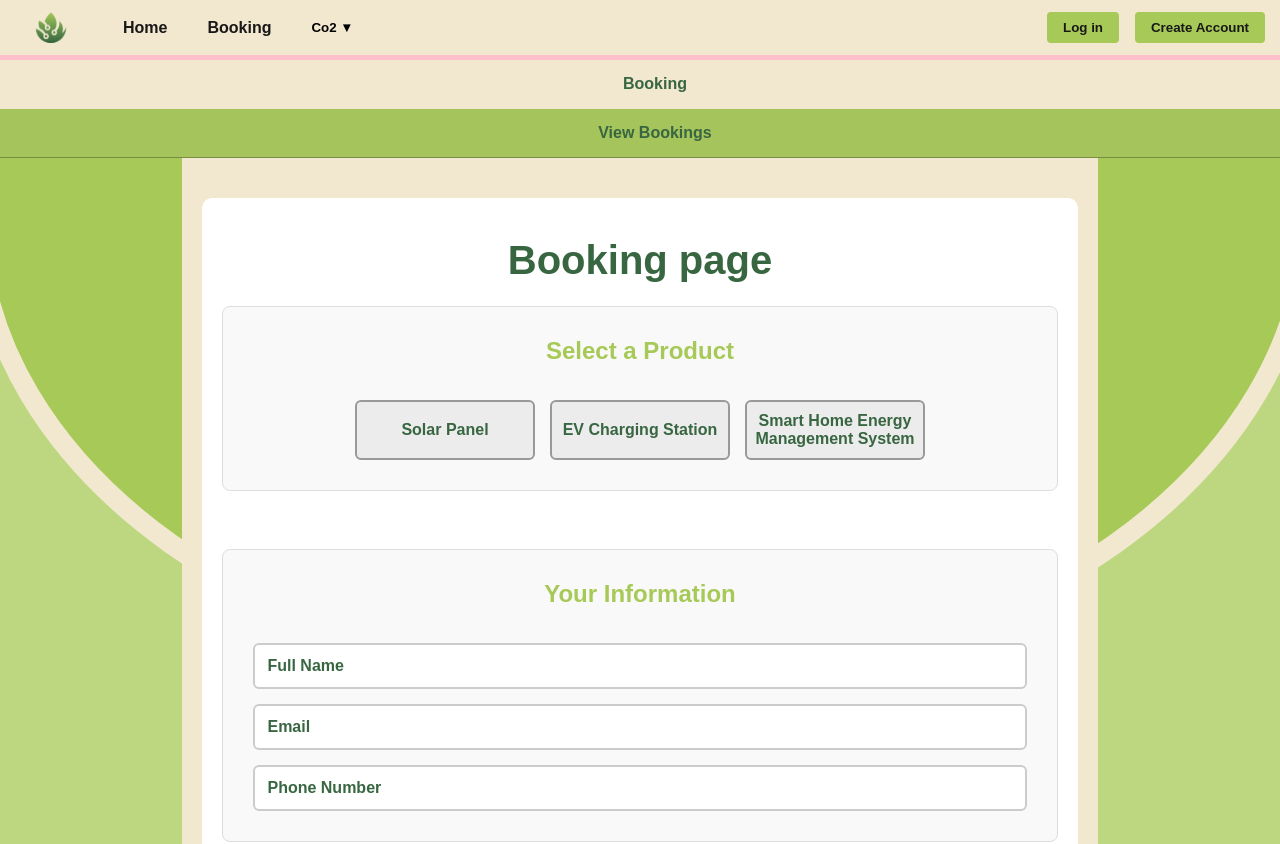
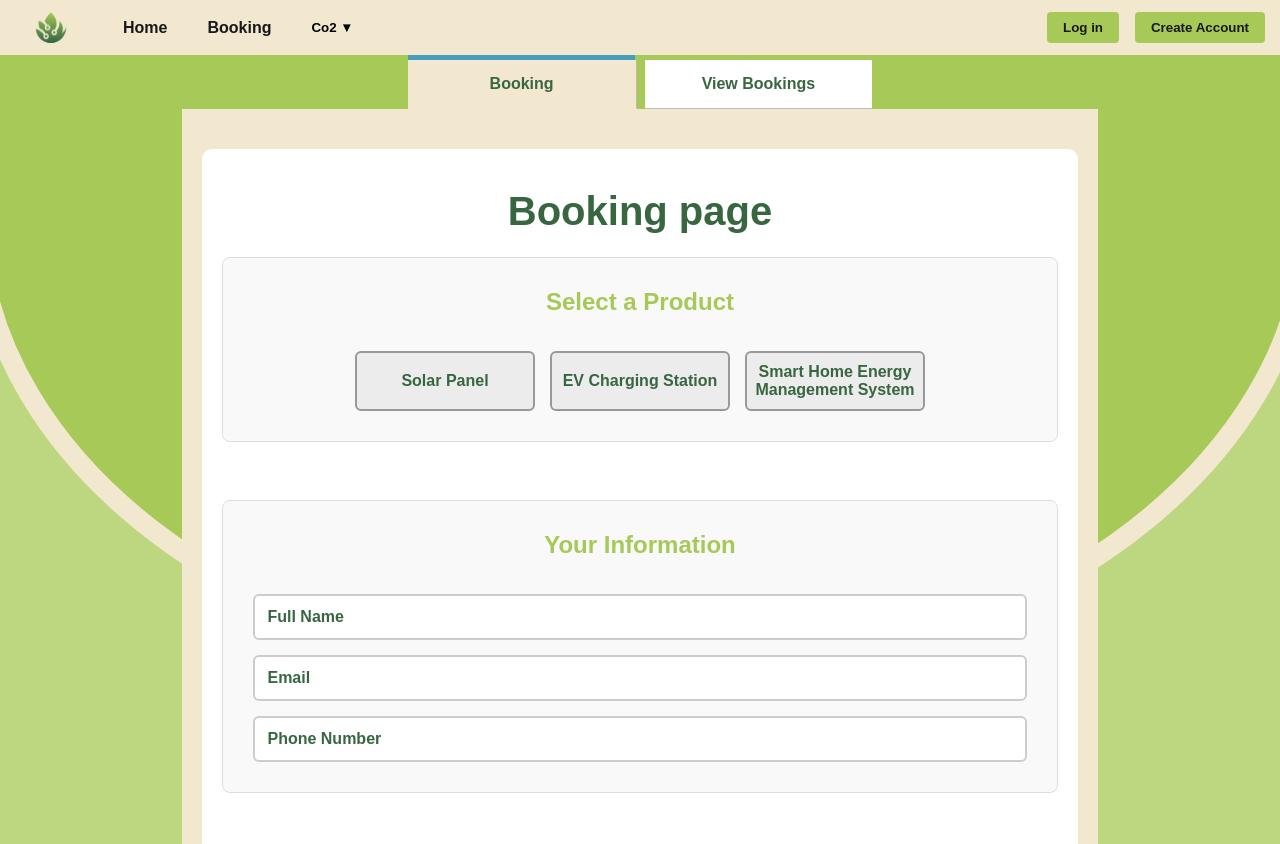
Before and after one commit to SolomonBenham-Lent/Rolsa-OSP, a React (Vite) app in the folder frontend/: page /booking in a window 1280 px wide. Shown: the top 844 px of the page. Built offline with nearby package versions, Linux system fonts and the light colour scheme.

Commit message:
tabs update

```diff
--- a/frontend/src/pages/booking.jsx
+++ b/frontend/src/pages/booking.jsx
@@ -182,7 +182,6 @@ function Booking() {
   return (
     <>
     <div className="mainContainer">
-
       <div className="block-tabs">
         <div className={toggleState === 1 ? "tabs active-tabs" : "tabs"}
         onClick={() => toggleTab(1)}>Booking</div>
@@ -190,9 +189,7 @@ function Booking() {
         <div className={toggleState === 2 ? "tabs active-tabs" : "tabs"}
         onClick={() => toggleTab(2)}>View Bookings</div>
       </div>
-
       <div className="content-tabs">
-
         <div className={toggleState === 1 ? "content active-content" : "content"}>
         <div className="bookingContainer">
           <h1>Booking page</h1>
--- a/frontend/src/style/booking.css
+++ b/frontend/src/style/booking.css
@@ -40,32 +40,30 @@
   justify-content: center;
   align-items: center;
   position: relative;
-  width: 500px;
+  width: 100%;
+  max-width: 900px;
   height: 300px;
   background: #f1f1f1;
-  margin: 0;
+  margin: 0 auto;
   word-break: break-all;
   border: 1px solid rgba(0, 0, 0, 0.274);
 }
 
-.bloc-tabs {
+.block-tabs {
   display: flex;
-  justify-content: center;
-  align-items: center;
-  gap: 10px;
-  width: 100%;
+  width: 36.3%;
+  margin: 0 auto;
+  gap: 0.5rem;
 }
 
 
 .tabs {
   flex: 1;
-  padding: 15px;
+  padding: 15px 20px;
   text-align: center;
-  width: 100%;
-  background: rgba(128, 128, 128, 0.075);
+  background-color: var(--input-bg);
   cursor: pointer;
   border-bottom: 1px solid rgba(0, 0, 0, 0.274);
-  box-sizing: content-box;
   position: relative;
   outline: none;
 }
@@ -78,6 +76,7 @@
   background-color: var(--accent_colour);
   border-bottom: 1px solid transparent;
 }
+
 .active-tabs::before{
   content: "";
   display: block;
@@ -85,9 +84,9 @@
   top:-5px;
   left:50%;
   transform: translateX(-50%);
-  width: calc(100% + 2px);
+  width: calc(100%);
   height:5px;
-  background-color: pink;
+  background-color: var(--card_colour_1);
 }
 
 button{
```
